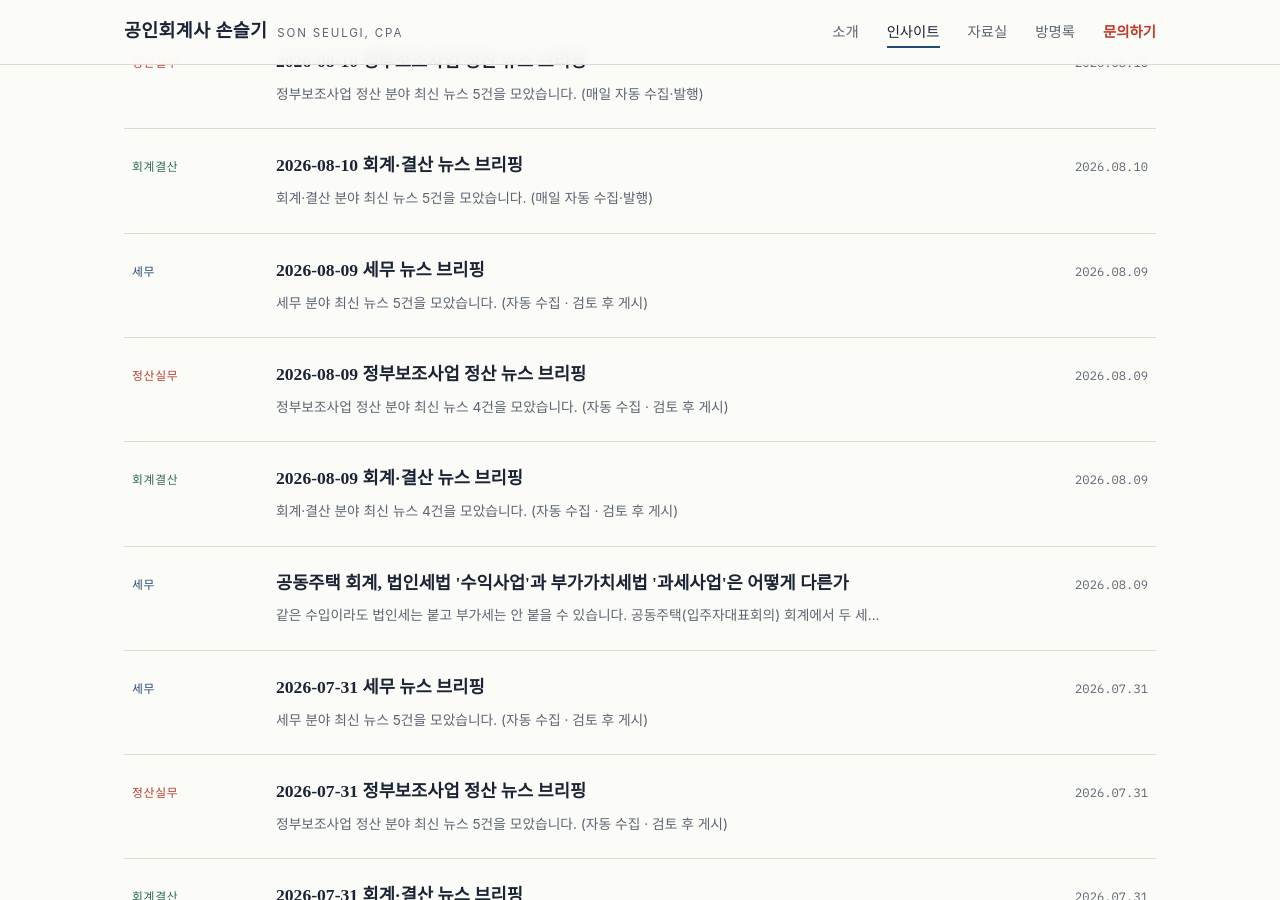
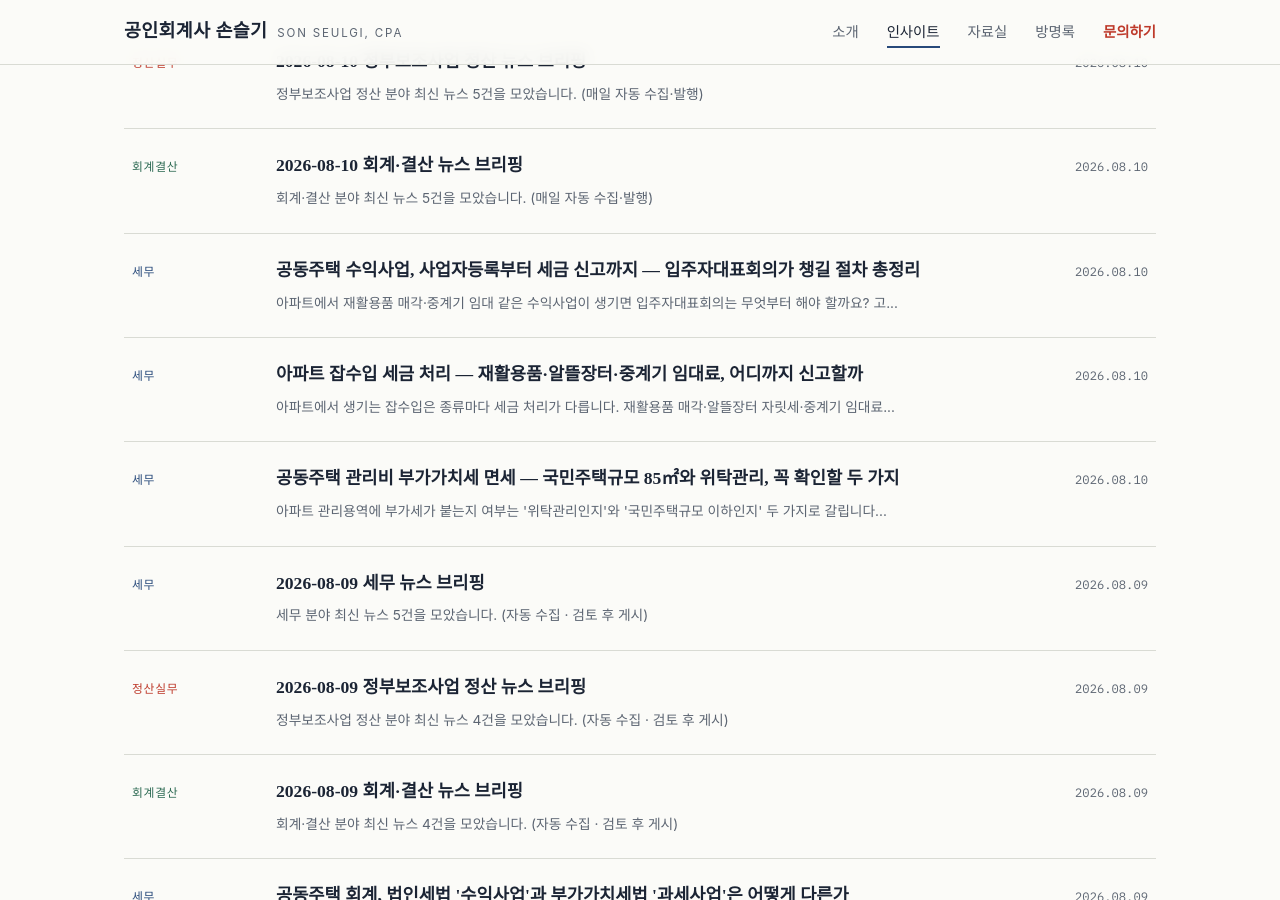
Before and after one commit to shinesky97/ccrnd-site, a Jekyll site: the page built from insights/index.html, in a window 1280 px wide and 900 px high, scrolled down 508 px. Built offline with Jekyll 4.4.1, drawn with Linux system fonts in a browser that asks for light colours; some web fonts are replaced; the list of posts is cut into pages by our own code.

Commit message:
인사이트: 공동주택 세무 시리즈 3편 추가 + 내부 링크
검색 노출(토픽 클러스터) 강화를 위한 후속 글:
- 공동주택 수익사업 사업자등록·신고 총정리
- 아파트 잡수입(재활용·알뜰장터·중계기 등) 세금 처리
- 공동주택 관리비 부가세 면세(국민주택규모 85㎡·위탁관리)
기둥 글에서 시리즈로 상호 링크 연결.

Co-Authored-By: Claude Opus 4.8 <noreply@anthropic.com>
Claude-Session: https://claude.ai/code/session_01Uu9zebzzNPkkEVbDHXyNE1

```diff
--- a/_posts/2026-08-09-apartment-corporate-tax-vs-vat.md
+++ b/_posts/2026-08-09-apartment-corporate-tax-vs-vat.md
@@ -99,6 +99,12 @@ author: 손슬기
 원천징수·법인세 신고 누락이 없도록 관리해야 합니다.
 </div>
 
+## 함께 읽기 — 공동주택 세무 시리즈
+
+- [공동주택 수익사업, 사업자등록부터 세금 신고까지 절차 총정리](/insights/apartment-profit-business-registration/)
+- [아파트 잡수입 세금 처리 — 재활용품·알뜰장터·중계기 임대료](/insights/apartment-misc-income-tax/)
+- [공동주택 관리비 부가가치세 면세 — 국민주택규모 85㎡와 위탁관리](/insights/apartment-management-fee-vat-exemption/)
+
 본 글은 일반적인 실무 기준을 정리한 것으로, 구체적 사안은 관리 형태·규모·계약
 내용과 **최신 법령**에 따라 달라질 수 있습니다. 공동주택 결산·세무 검토가
 필요하시면 [문의](/contact/)로 상담해 주세요.
--- /dev/null
+++ b/_posts/2026-08-10-apartment-management-fee-vat-exemption.md
@@ -0,0 +1,57 @@
+---
+layout: post
+title: "공동주택 관리비 부가가치세 면세 — 국민주택규모 85㎡와 위탁관리, 꼭 확인할 두 가지"
+date: 2026-08-10
+category: tax
+tags: [공동주택, 관리비, 부가가치세, 면세, 국민주택규모, 위탁관리]
+summary: "아파트 관리용역에 부가세가 붙는지 여부는 '위탁관리인지'와 '국민주택규모 이하인지' 두 가지로 갈립니다. 자치관리와의 차이까지 정리했습니다."
+author: 손슬기
+---
+
+"우리 아파트 관리비에는 부가세가 붙나요?" 라는 질문에는 **한 마디로 답할 수
+없습니다.** 관리 형태와 주택 규모에 따라 과세·면세·비과세가 갈리기 때문입니다.
+핵심은 **두 가지 기준**입니다.
+
+## 기준 ① — 자치관리인가, 위탁관리인가
+
+**자치관리**: 입주자대표회의가 직접 관리하고 입주자에게서 관리비를 걷는 경우,
+이는 구성원 상호간의 비용 정산에 가까워 **부가세 공급으로 보지 않는** 것이
+일반적입니다.
+
+**위탁관리**: 주택관리업자에게 관리를 맡기면, 그 업자가 제공하는 **관리용역은
+부가가치세 과세 대상**이 됩니다. 여기서 두 번째 기준이 등장합니다.
+
+## 기준 ② — 국민주택규모(전용 85㎡) 이하인가
+
+위탁관리 관리용역이라도 무조건 과세는 아닙니다. **국민주택규모(전용면적 85㎡,
+수도권 외 읍·면은 100㎡) 이하** 공동주택에 공급하는 **일반관리·경비·청소 용역**은
+조세특례제한법에 따라 **부가가치세가 면세**됩니다.
+
+| 구분 | 국민주택규모 이하 | 국민주택규모 초과 |
+|------|:----------------:|:----------------:|
+| 위탁 일반관리·경비·청소 용역 | **면세** | **과세** |
+
+- 즉 **85㎡ 이하** 세대에 대한 관리·경비·청소 용역은 면세,
+- **85㎡ 초과** 세대에 대한 부분은 과세로 나뉩니다.
+- 한 단지에 두 규모가 섞여 있으면 **면적 기준으로 안분**이 필요할 수 있습니다.
+
+## 헷갈리기 쉬운 지점
+
+- **면세 ≠ 비과세** — 면세는 부가세법상 과세 대상이지만 세금을 면제하는 것이고,
+  자치관리 관리비는 애초에 공급으로 보지 않는 **비과세**에 가깝습니다. 결과는
+  비슷해 보여도 근거가 다릅니다.
+- **관리용역 면세와 잡수입 과세는 별개** — 관리용역이 면세라도, 같은 단지의
+  상가 임대료·재활용품 매각·중계기 임대료 등 **잡수입은 그대로 과세**됩니다.
+  자세한 항목은 [아파트 잡수입 세금 처리](/insights/apartment-misc-income-tax/)
+  글을 참고하세요.
+- **법인세에는 규모 기준이 없다** — 이 85㎡ 기준은 부가세만의 이야기입니다.
+  법인세의 수익사업 판정과 혼동하지 마세요.
+
+<div class="callout" markdown="1">
+**확인 순서** — ① 위탁관리인가? → 아니면 대개 비과세. ② 위탁이라면 국민주택규모
+이하인가? → 이하면 면세, 초과면 과세. 이 두 질문이면 관리용역 부가세는 대부분
+정리됩니다.
+</div>
+
+관리 형태 변경이나 규모가 섞인 단지의 부가세 처리가 고민되신다면
+[문의](/contact/)로 상담해 주세요.
--- /dev/null
+++ b/_posts/2026-08-10-apartment-misc-income-tax.md
@@ -0,0 +1,60 @@
+---
+layout: post
+title: "아파트 잡수입 세금 처리 — 재활용품·알뜰장터·중계기 임대료, 어디까지 신고할까"
+date: 2026-08-10
+category: tax
+tags: [공동주택, 잡수입, 재활용품, 중계기, 알뜰장터, 수익사업, 부가가치세]
+summary: "아파트에서 생기는 잡수입은 종류마다 세금 처리가 다릅니다. 재활용품 매각·알뜰장터 자릿세·중계기 임대료·주차 수입 등 대표 항목을 과세 여부로 정리했습니다."
+author: 손슬기
+---
+
+아파트 단지에는 관리비 외에도 자잘한 수입, 이른바 **'잡수입'** 이 생깁니다.
+재활용품을 팔고, 주말 알뜰장터에서 자릿세를 걷고, 옥상에 통신 중계기를 두어
+임대료를 받습니다. 문제는 **이 잡수입마다 세금 처리가 다르다**는 점입니다.
+대표 항목을 정리해 보겠습니다.
+
+## 과세되는 잡수입 — '외부와의 거래'가 핵심
+
+아래 수입은 대체로 **법인세상 수익사업이자 부가가치세 과세 대상**입니다.
+입주자가 아닌 **외부 사업자·이용자와의 거래**라는 공통점이 있습니다.
+
+| 잡수입 항목 | 성격 | 세금 처리 |
+|-------------|------|-----------|
+| 재활용품(폐지·고철) 매각 | 재화의 공급 | 수익사업·과세 |
+| 알뜰장터·주말시장 자릿세 | 장소 사용 대가 | 수익사업·과세 |
+| 이동통신 중계기 임대료 | 옥상 등 임대 | 수익사업·과세 |
+| 승강기·게시판 광고료 | 광고 용역 | 수익사업·과세 |
+| 부대시설(상가·창고) 임대료 | 부동산 임대 | 수익사업·과세 |
+| 외부인 대상 주차·체육시설 이용료 | 용역 제공 | 수익사업·과세 |
+
+## 과세되지 않는 것 — '입주자 내부 정산'
+
+반대로 아래는 **입주자 상호간의 비용 정산**이라 원칙적으로 과세되지 않습니다.
+
+- **관리비·장기수선충당금** — 구성원이 공동경비를 나눠 내는 회비 성격
+- **전기·수도료 실비 대납** — 관리주체가 대신 걷어 그대로 납부하는 단순 대행
+- **입주자 대상 커뮤니티시설 사용료** 중 실비 성격인 부분(사안별 판단 필요)
+
+> 같은 '주차 수입'이라도 **입주민 대상**이면 내부 정산에 가깝고, **외부 차량
+> 유료 개방**이면 수익사업이 됩니다. '누구를 상대로 한 수입인가'가 갈림길입니다.
+
+## 실무에서 챙길 세 가지
+
+1. **항목별로 태깅** — 잡수입이 들어올 때마다 *과세/비과세*, *수익사업/비수익*을
+   구분해 장부에 기록하세요. 연말에 몰아서 구분하려면 반드시 누락이 생깁니다.
+2. **증빙 확보** — 과세 매출은 세금계산서·현금영수증 등 증빙이 있어야 하고,
+   관련 지출은 비용으로 인정받기 위해 계약서·영수증을 함께 보관합니다.
+3. **분리과세 이자** — 예금이자는 법인세상 수익사업이지만 분리과세로 종결할 수
+   있는 경우가 있으니 적용 여부를 확인하세요.
+
+수익사업이 처음이라면 사업자등록 절차부터 필요합니다. 절차는
+[공동주택 수익사업 사업자등록·신고 총정리](/insights/apartment-profit-business-registration/)
+글에서 순서대로 정리했습니다.
+
+<div class="callout" markdown="1">
+**한 줄 원칙** — *"입주자 내부 정산은 비과세, 외부와의 거래는 과세."* 헷갈릴 때
+이 기준으로 먼저 나눈 뒤 세부 항목을 확인하면 대부분 정리됩니다.
+</div>
+
+단지 잡수입의 세금 처리가 맞는지 점검이 필요하시면 [문의](/contact/)로
+상담해 주세요.
--- /dev/null
+++ b/_posts/2026-08-10-apartment-profit-business-registration.md
@@ -0,0 +1,65 @@
+---
+layout: post
+title: "공동주택 수익사업, 사업자등록부터 세금 신고까지 — 입주자대표회의가 챙길 절차 총정리"
+date: 2026-08-10
+category: tax
+tags: [공동주택, 입주자대표회의, 수익사업, 사업자등록, 법인세, 부가가치세]
+summary: "아파트에서 재활용품 매각·중계기 임대 같은 수익사업이 생기면 입주자대표회의는 무엇부터 해야 할까요? 고유번호증과 사업자등록의 차이, 신고 절차를 순서대로 정리했습니다."
+author: 손슬기
+---
+
+아파트 단지에 재활용품 매각대금이나 이동통신 중계기 임대료 같은 수입이 생기면,
+입주자대표회의는 **"이제 세무서에 뭔가 해야 하나?"** 라는 질문에 부딪힙니다.
+결론부터 말하면 **수익사업이 시작되는 순간, 사업자등록과 세금 신고 의무가
+함께 따라옵니다.** 순서대로 정리해 보겠습니다.
+
+## 1. 출발점 — 입주자대표회의의 세법상 지위
+
+입주자대표회의는 통상 국세기본법에 따라 **법인으로 보는 단체(비영리내국법인)**
+로 취급됩니다. 처음 단지가 관리를 시작할 때는 세무서에서 **고유번호증**을 받아
+관리비 통장 등을 운영합니다. 고유번호증은 *"수익사업은 없지만 단체로서 거래는
+한다"* 는 표시입니다.
+
+## 2. 수익사업이 생기면 — 고유번호증에서 사업자등록으로
+
+재활용품 매각·부대시설 임대·광고·중계기 임대 등 **수익사업**이 시작되면,
+고유번호증만으로는 부족합니다. **수익사업 개시일로부터 20일 이내에 관할
+세무서에 사업자등록을 신청**해야 합니다.
+
+- 이때 발급받는 것은 고유번호증이 아니라 **사업자등록증** 입니다.
+- 부가가치세 과세사업이 포함되면 **일반과세자**로 등록되는 것이 일반적입니다.
+- 기존 고유번호와 별개로, 수익사업 부분을 위한 등록이라고 이해하시면 됩니다.
+
+> 자세한 수익사업 판정 기준은 [공동주택 법인세 '수익사업'과 부가세 '과세사업'의
+> 차이](/insights/apartment-corporate-tax-vs-vat/) 글에서 항목별로 정리했습니다.
+
+## 3. 이어지는 신고 의무 — 부가가치세와 법인세
+
+사업자등록을 마치면 두 가지 신고 사이클이 시작됩니다.
+
+| 세목 | 신고 시기(원칙) | 대상 |
+|------|----------------|------|
+| **부가가치세** | 1기·2기 확정신고 (연 2회, 개인 일반과세 기준) | 과세 대상 수입(임대료·재활용·광고 등) |
+| **법인세** | 사업연도 종료 후 신고 | 수익사업에서 생긴 소득 |
+
+- 과세 매출이 발생하면 **세금계산서·현금영수증 등 증빙**을 갖추어야 합니다.
+- 수익사업 관련 지출은 대응되는 **비용으로 인정**받을 수 있으므로, 관련 계약서와
+  지출 증빙을 별도로 보관하는 것이 중요합니다.
+
+## 4. 자주 놓치는 포인트
+
+- **개시일 20일**을 넘겨 등록하면 가산세가 따를 수 있습니다. 수입이 생기면
+  미루지 말고 등록하세요.
+- 관리비·장기수선충당금 등 **입주자에게 걷는 돈은 수익사업이 아닙니다.**
+  수익사업 회계와 고유목적(관리) 회계를 **구분해서** 관리해야 신고가 깔끔합니다.
+- 예금이자는 법인세상 수익사업 소득이지만 **분리과세 특례**로 신고를 생략할 수
+  있는 경우가 있으니, 적용 여부를 확인하세요.
+
+<div class="callout" markdown="1">
+**체크 순서** — ① 수익 발생 → ② 20일 내 사업자등록 → ③ 수익·관리 회계 분리 →
+④ 부가세·법인세 신고 주기 관리. 이 흐름만 지켜도 대부분의 가산세 리스크를
+피할 수 있습니다.
+</div>
+
+단지에 새로운 수입이 생겨 등록·신고가 고민되신다면, 구조를 먼저 잡는 것이
+중요합니다. [문의](/contact/)로 상담해 주세요.
```
